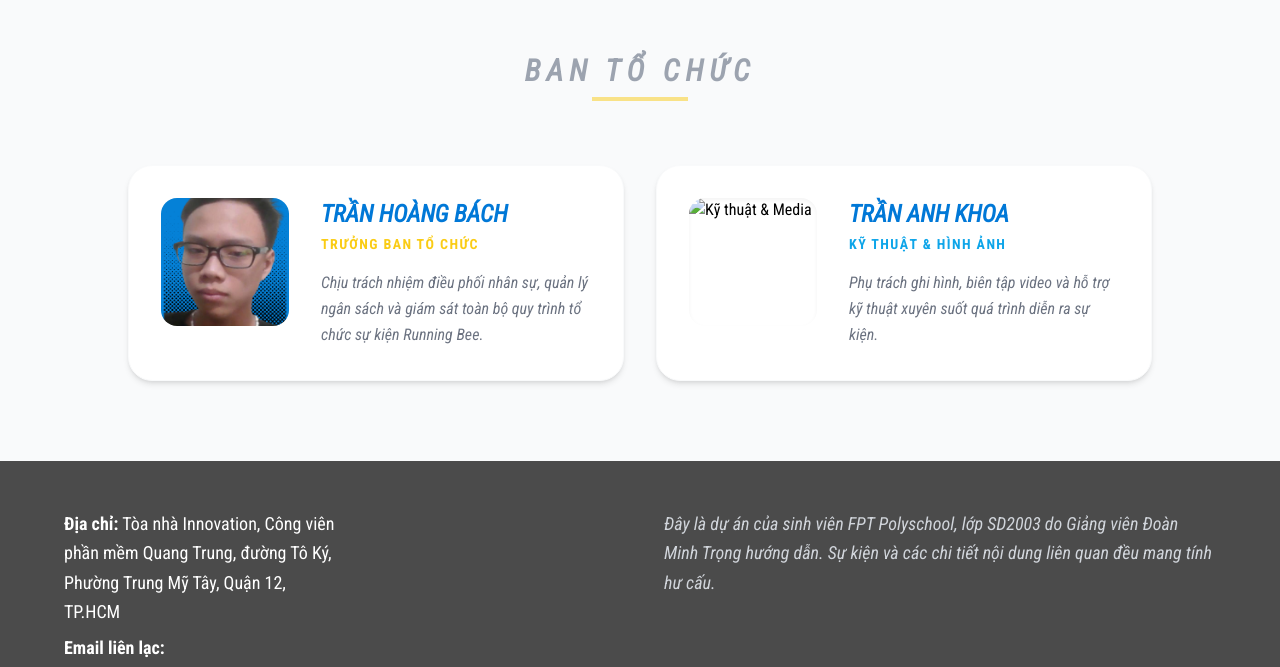
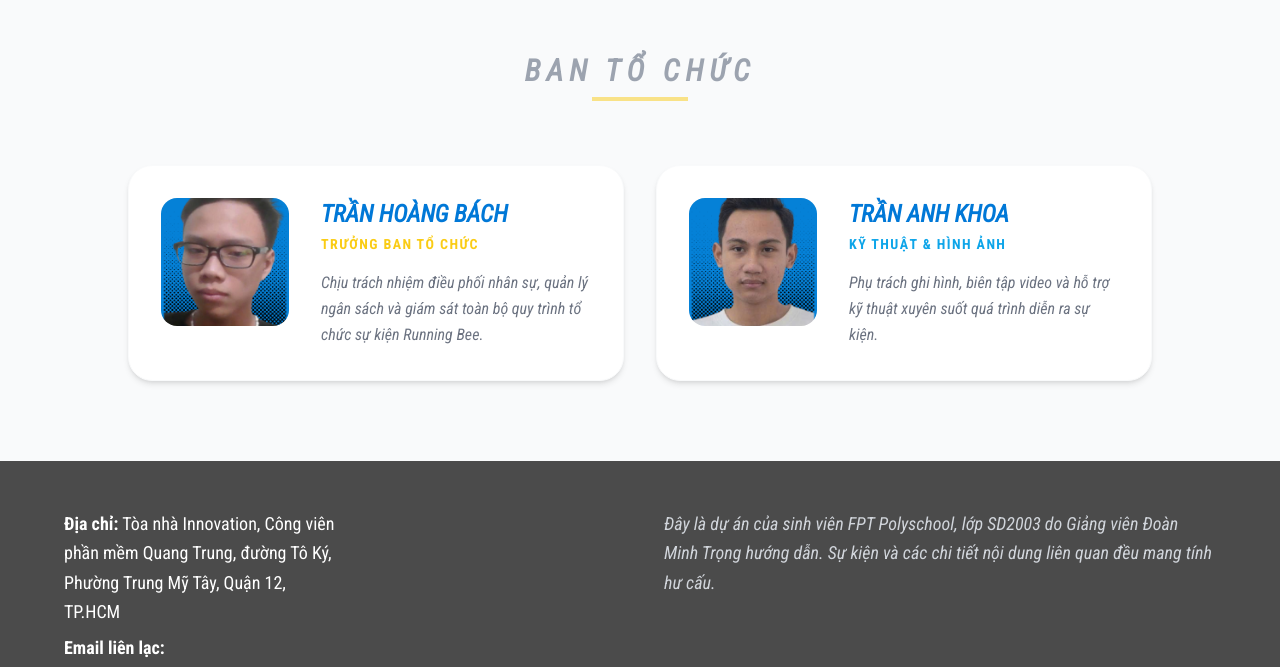
Before and after one commit to JackMarines/running-bee, a plain HTML site: page members.html in a window 1280 px wide. Shown: the part 1411-2078 px from the top of the page. Drawn offline with nearby package versions, Linux system fonts and the light colour scheme.

Commit message:
add image

```diff
--- a/members.html
+++ b/members.html
@@ -267,7 +267,7 @@
                     <div class="group bg-white rounded-3xl p-8 flex flex-col sm:flex-row items-center sm:items-start space-y-6 sm:space-y-0 sm:space-x-8 shadow-md hover:shadow-xl transition-all duration-300 border border-gray-50 animate-fade-in-up" style="animation-delay: 0.7s">
                         <div class="relative">
                             <div class="w-32 h-32 rounded-2xl overflow-hidden shadow-inner transform group-hover:-rotate-3 transition-transform duration-300">
-                                <img src="" alt="Kỹ thuật & Media" class="w-full h-full object-cover  group-hover:grayscale-0 transition-all duration-500" referrerPolicy="no-referrer"/>
+                                <img src="img/khoa.png" alt="Kỹ thuật & Media" class="w-full h-full object-cover  group-hover:grayscale-0 transition-all duration-500" referrerPolicy="no-referrer"/>
                             </div>
 
                         </div>
```
